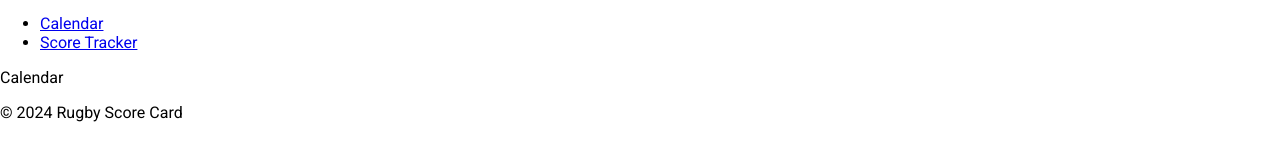
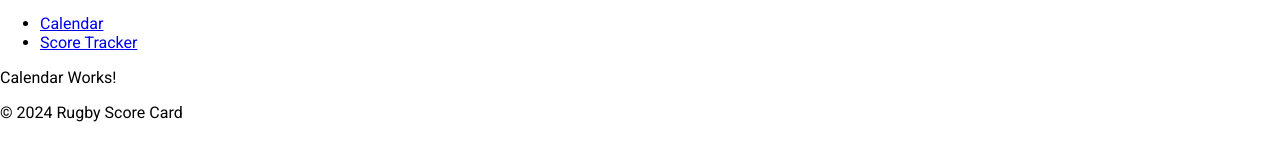
Before and after one commit to ddeveloper72/TopScoreRFC, an Angular app: page /calendar in a window 1280 px wide. Shown: the part 235-393 px from the top of the page. Built offline with nearby package versions, Linux system fonts and the light colour scheme.

Commit message:
Refactor calendar component to use external template for improved maintainability

```diff
--- a/src/app/calendar/calendar.component.ts
+++ b/src/app/calendar/calendar.component.ts
@@ -3,11 +3,7 @@ import { Component } from '@angular/core';
 @Component({
   selector: 'app-calendar',
   imports: [],
-  template: `
-  <section>
-  <p>Calendar</p>
-  </section>
-  `,
+  templateUrl: './calendar.component.html',
   styleUrl: './calendar.component.scss',
 })
 export class CalendarComponent {}
```
